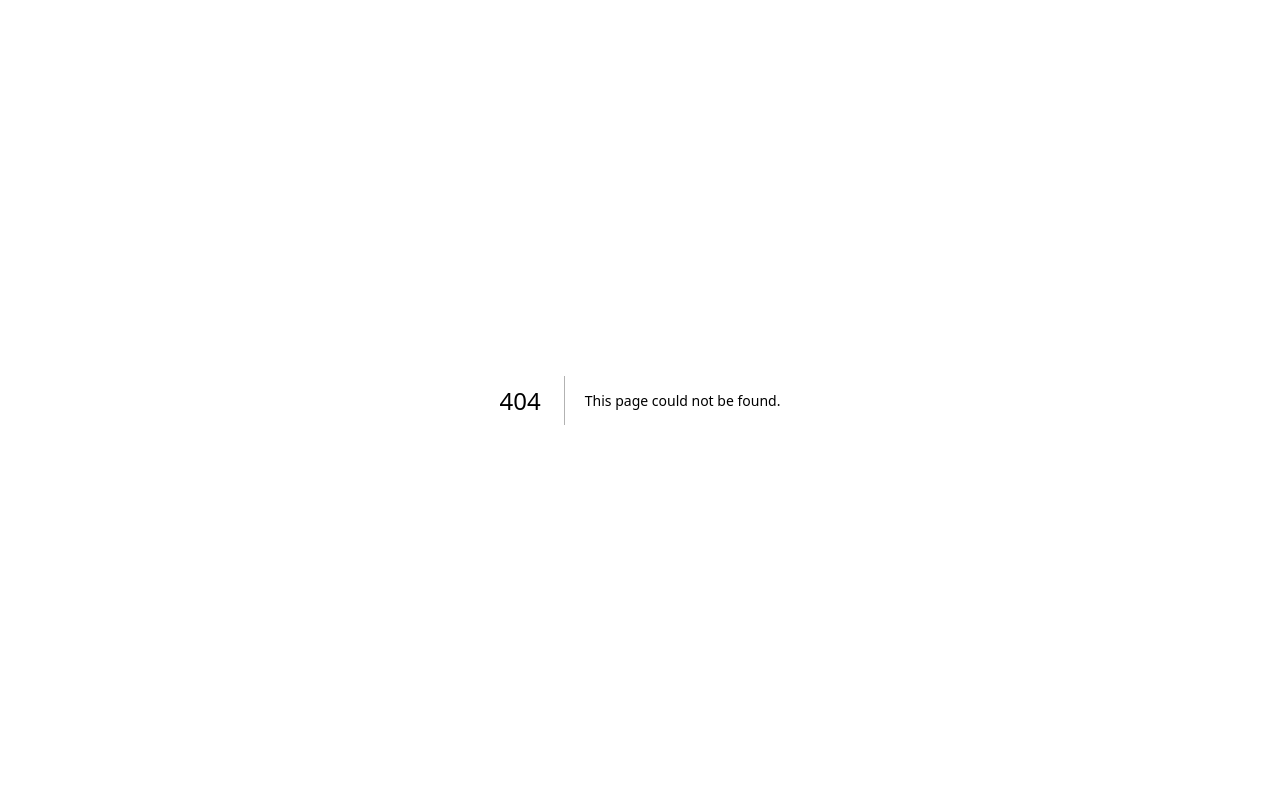
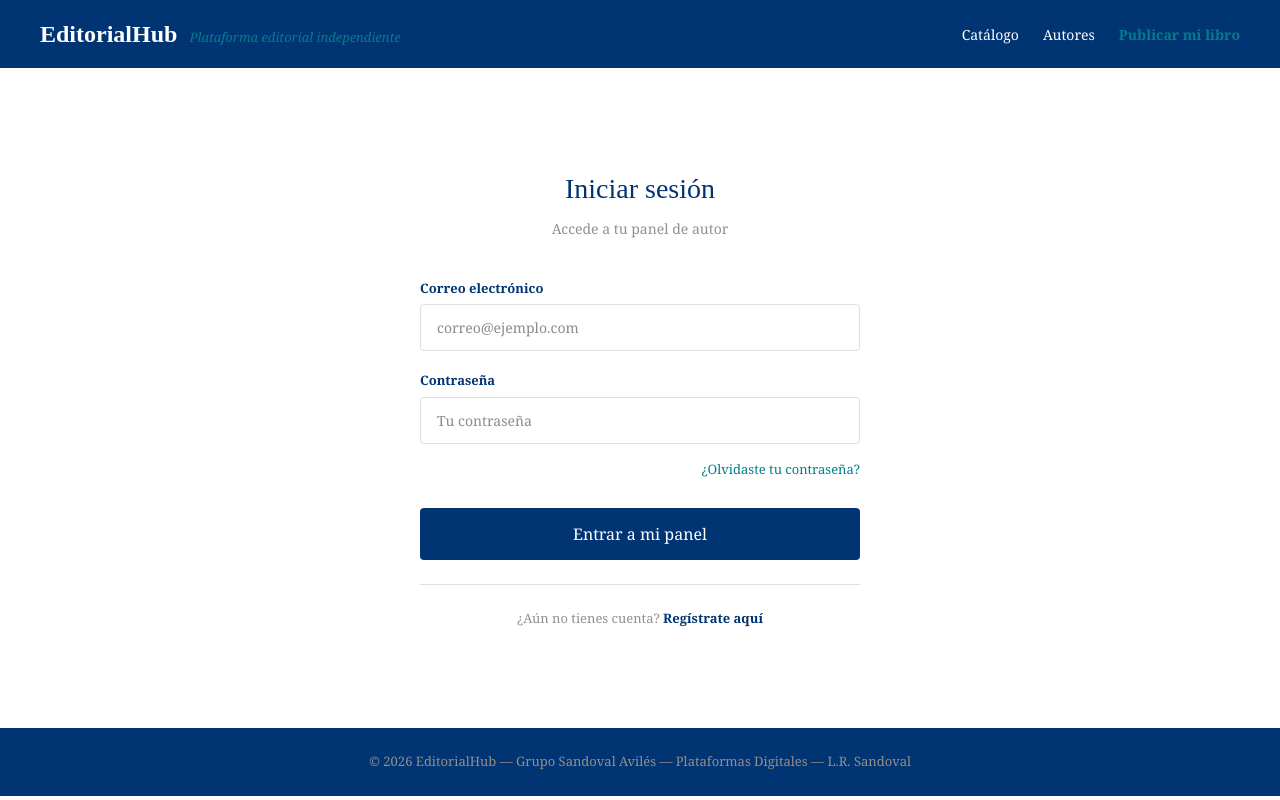
Before and after one commit to mSandoval40/EditorialHub, a Next.js app: page /login in a window 1280 px wide. Before the commit this address had no page. Built offline with nearby package versions, Linux system fonts and the light colour scheme.

Commit message:
Página de login v1

```diff
--- /dev/null
+++ b/app/login/page.tsx
@@ -0,0 +1,173 @@
+"use client";
+import { useState } from "react";
+
+export default function Login() {
+  const [correo, setCorreo] = useState("");
+  const [contrasena, setContrasena] = useState("");
+
+  return (
+    <main style={{
+      minHeight: "100vh",
+      backgroundColor: "#ffffff",
+      fontFamily: "Georgia, 'Times New Roman', serif",
+    }}>
+      {/* NAVEGACIÓN */}
+      <nav style={{
+        backgroundColor: "#013473",
+        padding: "16px 40px",
+        display: "flex",
+        justifyContent: "space-between",
+        alignItems: "center",
+      }}>
+        <div>
+          <a href="/" style={{ textDecoration: "none" }}>
+            <span style={{
+              color: "#ffffff",
+              fontSize: "24px",
+              fontWeight: "bold",
+              fontFamily: "'Times New Roman', serif",
+            }}>EditorialHub</span>
+            <span style={{
+              color: "#037D8C",
+              fontSize: "13px",
+              fontStyle: "italic",
+              marginLeft: "12px",
+            }}>Plataforma editorial independiente</span>
+          </a>
+        </div>
+        <div style={{ display: "flex", gap: "24px" }}>
+          <a href="/catalogo" style={{ color: "#ffffff", textDecoration: "none", fontSize: "14px" }}>Catálogo</a>
+          <a href="#" style={{ color: "#ffffff", textDecoration: "none", fontSize: "14px" }}>Autores</a>
+          <a href="/registro" style={{ color: "#037D8C", textDecoration: "none", fontSize: "14px", fontWeight: "bold" }}>Publicar mi libro</a>
+        </div>
+      </nav>
+
+      {/* FORMULARIO */}
+      <section style={{
+        display: "flex",
+        justifyContent: "center",
+        alignItems: "center",
+        minHeight: "calc(100vh - 140px)",
+        padding: "40px",
+      }}>
+        <div style={{
+          width: "100%",
+          maxWidth: "440px",
+        }}>
+          {/* ENCABEZADO */}
+          <div style={{ textAlign: "center", marginBottom: "40px" }}>
+            <h1 style={{
+              color: "#013473",
+              fontSize: "28px",
+              fontFamily: "'Times New Roman', serif",
+              marginBottom: "8px",
+            }}>Iniciar sesión</h1>
+            <p style={{ color: "#93908B", fontSize: "14px" }}>
+              Accede a tu panel de autor
+            </p>
+          </div>
+
+          {/* CAMPOS */}
+          <div style={{ marginBottom: "20px" }}>
+            <label style={{
+              display: "block",
+              color: "#013473",
+              fontSize: "13px",
+              fontWeight: "bold",
+              marginBottom: "6px",
+            }}>Correo electrónico</label>
+            <input
+              type="email"
+              placeholder="correo@ejemplo.com"
+              value={correo}
+              onChange={(e) => setCorreo(e.target.value)}
+              style={{
+                width: "100%",
+                padding: "12px 16px",
+                border: "1px solid #e0e0e0",
+                borderRadius: "4px",
+                fontSize: "14px",
+                fontFamily: "Georgia, serif",
+                boxSizing: "border-box",
+              }}
+            />
+          </div>
+
+          <div style={{ marginBottom: "12px" }}>
+            <label style={{
+              display: "block",
+              color: "#013473",
+              fontSize: "13px",
+              fontWeight: "bold",
+              marginBottom: "6px",
+            }}>Contraseña</label>
+            <input
+              type="password"
+              placeholder="Tu contraseña"
+              value={contrasena}
+              onChange={(e) => setContrasena(e.target.value)}
+              style={{
+                width: "100%",
+                padding: "12px 16px",
+                border: "1px solid #e0e0e0",
+                borderRadius: "4px",
+                fontSize: "14px",
+                fontFamily: "Georgia, serif",
+                boxSizing: "border-box",
+              }}
+            />
+          </div>
+
+          <div style={{ textAlign: "right", marginBottom: "28px" }}>
+            <a href="#" style={{
+              color: "#037D8C",
+              fontSize: "13px",
+              textDecoration: "none",
+            }}>¿Olvidaste tu contraseña?</a>
+          </div>
+
+          <button style={{
+            width: "100%",
+            backgroundColor: "#013473",
+            color: "#ffffff",
+            padding: "14px",
+            border: "none",
+            borderRadius: "4px",
+            fontSize: "16px",
+            cursor: "pointer",
+            fontFamily: "Georgia, serif",
+            marginBottom: "24px",
+          }}>
+            Entrar a mi panel
+          </button>
+
+          <div style={{
+            textAlign: "center",
+            paddingTop: "24px",
+            borderTop: "1px solid #e0e0e0",
+          }}>
+            <p style={{ color: "#93908B", fontSize: "13px" }}>
+              ¿Aún no tienes cuenta?{" "}
+              <a href="/registro" style={{
+                color: "#013473",
+                fontWeight: "bold",
+                textDecoration: "none",
+              }}>Regístrate aquí</a>
+            </p>
+          </div>
+        </div>
+      </section>
+
+      {/* FOOTER */}
+      <footer style={{
+        backgroundColor: "#013473",
+        padding: "24px 40px",
+        textAlign: "center",
+        color: "#93908B",
+        fontSize: "13px",
+      }}>
+        <p>© 2026 EditorialHub — Grupo Sandoval Avilés — Plataformas Digitales — L.R. Sandoval</p>
+      </footer>
+    </main>
+  );
+}
```
